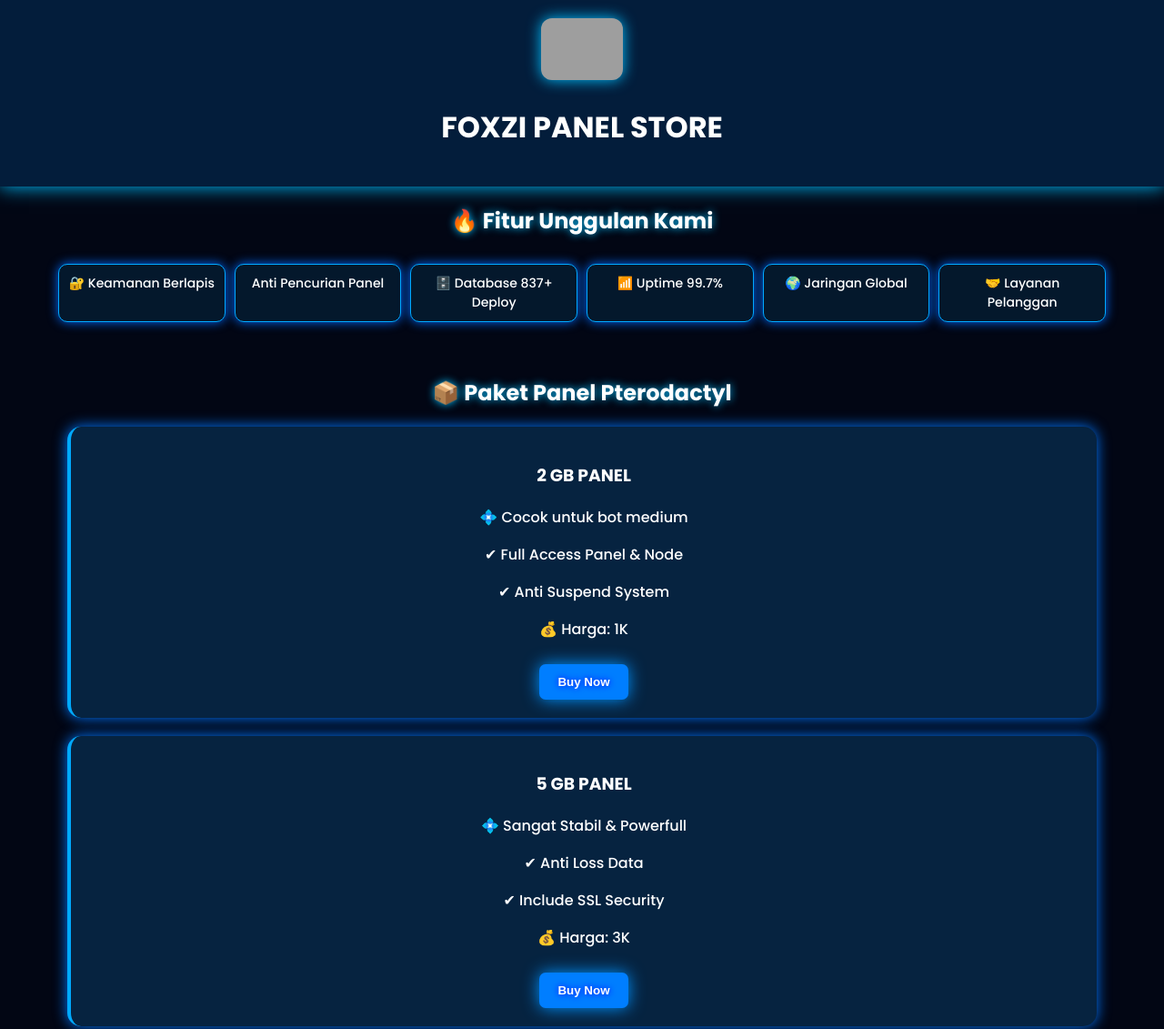
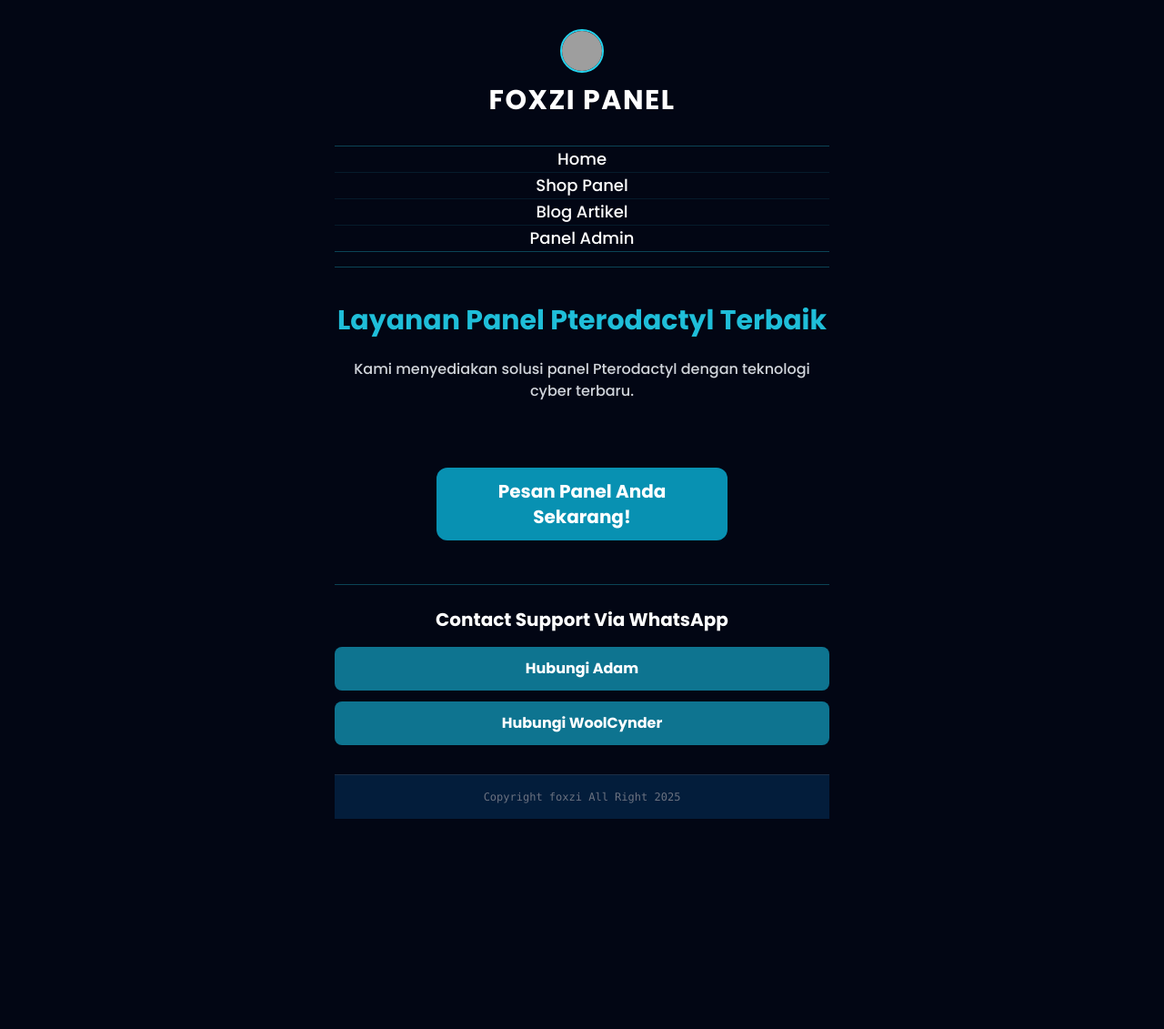
Before and after one commit to lisalisa122051-droid/PANEL-WEBSIE, a plain HTML site: page index.html in a window 1280 px wide. Shown: the top 1131 px of the page at 91% size. After the commit the page ends 916 px from the top, so only its background shows below. Drawn offline with nearby package versions, Linux system fonts and the light colour scheme; grey boxes are pictures that could not be loaded.

Commit message:
Update index.html

```diff
--- a/index.html
+++ b/index.html
@@ -1,82 +1,110 @@
 <!DOCTYPE html>
-<html lang="en">
+<html lang="id">
 <head>
     <meta charset="UTF-8">
     <meta name="viewport" content="width=device-width, initial-scale=1.0">
-<title>Foxzi Panel Pterodactyl Shop</title>
+    <title>Foxzi Cyber Panel Shop - Tampilan Mobile Vertikal</title>
+
+    <!-- Tailwind CSS -->
+    <script src="https://cdn.tailwindcss.com"></script>
+
+    <!-- Lucide Icons -->
+    <script src="https://unpkg.com/lucide@latest"></script>
+
+    <!-- Google Font -->
+    <link href="https://fonts.googleapis.com/css2?family=Inter:wght@400;600;700;800&display=swap" rel="stylesheet">
+
+    <!-- External CSS -->
     <link rel="stylesheet" href="style.css">
-<script src="script.js" defer></script>
 </head>
-<body>
 
-<header class="glow-header">
-  <img src="https://files.catbox.moe/9fienz.jpg" class="logo">
-  <h1>FOXZI PANEL STORE</h1>
+<body class="cyber-bg min-h-screen initial-load">
+
+    <div id="app" class="max-w-xl mx-auto p-4">
+
+        <!-- HEADER -->
+        <header class="flex flex-col justify-center items-center py-4 border-b border-cyan-400/30 mb-6">
+            <div class="flex flex-col items-center space-y-3 mb-4">
+                <img id="logo" src="https://files.catbox.moe/9fienz.jpg" class="h-12 w-12 rounded-full border-2 border-cyan-400 object-cover">
+                <h1 class="text-3xl font-extrabold text-neon uppercase tracking-wider text-center">FOXZI PANEL</h1>
+            </div>
+
+            <!-- NAV -->
+            <nav id="main-nav" class="flex flex-col text-lg font-medium w-full mt-4 border-t border-b border-cyan-400/30 divide-y divide-cyan-400/10">
+                <a href="#" onclick="showView('home')" class="nav-link">Home</a>
+                <a href="#" onclick="showShopWithDelay()" class="nav-link">Shop Panel</a>
+                <a href="#" onclick="showView('blog')" class="nav-link">Blog Artikel</a>
+                <a href="#" onclick="showView('admin')" class="nav-link">Panel Admin</a>
+            </nav>
         </header>
 
-<section class="features">
-  <h2>🔥 Fitur Unggulan Kami</h2>
-  <div class="feature-box">
-    <div><span>🔐</span> Keamanan Berlapis</div>
-    <div><span🛡️</span> Anti Pencurian Panel</div>
-    <div><span>🗄️</span> Database 837+ Deploy</div>
-    <div><span>📶</span> Uptime 99.7%</div>
-    <div><span>🌍</span> Jaringan Global</div>
-    <div><span>🤝</span> Layanan Pelanggan</div>
+        <!-- VIEWS -->
+        <main class="py-4">
+
+            <section id="loading-view" class="view hidden text-center p-10">
+                <div class="animate-spin inline-block w-10 h-10 border-4 border-cyan-500 border-t-transparent rounded-full mb-4"></div>
+                <p id="loading-message" class="text-xl text-cyan-400"></p>
+            </section>
+
+            <section id="home-view" class="view">
+                <h2 class="text-3xl font-bold mb-6 text-center text-cyan-400/90">Layanan Panel Pterodactyl Terbaik</h2>
+                <p class="text-center text-gray-300 mb-8">Kami menyediakan solusi panel Pterodactyl dengan teknologi cyber terbaru.</p>
+                <div id="features-list" class="grid grid-cols-1 gap-4 mb-10"></div>
+                <div class="text-center">
+                    <button onclick="showShopWithDelay()" class="glow-button max-w-xs mx-auto block px-8 py-3 rounded-xl bg-cyan-600 text-white font-bold text-xl hover:bg-cyan-500 transition duration-300">
+                        Pesan Panel Anda Sekarang!
+                    </button>
                 </div>
             </section>
 
-<section class="products">
-  <h2>📦 Paket Panel Pterodactyl</h2>
+            <section id="shop-view" class="view hidden">
+                <h2 class="text-3xl font-bold mb-6 text-neon">Etalase Panel Pterodactyl</h2>
+                <div id="product-list" class="grid grid-cols-1 gap-4"></div>
+            </section>
 
-  <div class="product-card" data-price="1K">
-    <h3>2 GB PANEL</h3>
-    <p>💠 Cocok untuk bot medium</p>
-    <p>✔ Full Access Panel & Node</p>
-    <p>✔ Anti Suspend System</p>
-    <p>💰 Harga: <span class="price">1K</span></p>
-    <button class="buy-btn" onclick="chooseWA('2GB - 1K')">Buy Now</button>
-  </div>
-
-  <div class="product-card" data-price="3K">
-    <h3>5 GB PANEL</h3>
-    <p>💠 Sangat Stabil & Powerfull</p>
-    <p>✔ Anti Loss Data</p>
-    <p>✔ Include SSL Security</p>
-    <p>💰 Harga: <span class="price">3K</span></p>
-    <button class="buy-btn" onclick="chooseWA('5GB - 3K')">Buy Now</button>
-  </div>
-
-  <div class="product-card" data-price="7K">
-    <h3>10 GB PANEL</h3>
-    <p>💠 High Performance Runtime</p>
-    <p>✔ Premium Infrastructure</p>
-    <p>✔ Extreme Stability</p>
-    <p>💰 Harga: <span class="price">7K</span></p>
-    <button class="buy-btn" onclick="chooseWA('10GB - 7K')">Buy Now</button>
-  </div>
-
-  <div class="product-card" data-price="10K">
-    <h3>UNLIMITED PANEL</h3>
-    <p>💠 Unlimited RAM & CPU</p>
-    <p>✔ Dedicated Security System</p>
-    <p>✔ Auto Scaling Resources</p>
-    <p>💰 Harga: <span class="price">10K</span></p>
-    <button class="buy-btn" onclick="chooseWA('UNLI - 10K')">Buy Now</button>
+            <section id="blog-view" class="view hidden">
+                <h2 class="text-3xl font-bold mb-6 text-neon">Blog & Artikel Teknologi</h2>
+                <div class="space-y-4">
+                    <article class="p-4 bg-gray-800/50 border border-gray-700 rounded-xl hover:border-cyan-400/70 transition duration-300">
+                        <h3 class="text-lg font-bold text-cyan-400 mb-1">Mengapa Pterodactyl Panel Adalah Pilihan Tepat?</h3>
+                        <p class="text-gray-400 mb-3 text-sm">Pelajari keunggulan Pterodactyl dibanding panel lain...</p>
+                    </article>
+                    <article class="p-4 bg-gray-800/50 border border-gray-700 rounded-xl hover:border-cyan-400/70 transition duration-300">
+                        <h3 class="text-lg font-bold text-cyan-400 mb-1">Tips Optimalisasi Uptime Server di Foxzi</h3>
+                        <p class="text-gray-400 mb-3 text-sm">Tips agar server berjalan 24/7...</p>
+                    </article>
                 </div>
             </section>
 
-<!-- WhatsApp Popup -->
-<div id="wa-popup" class="wa-popup">
-  <h3>Kirim via WhatsApp ke Admin?</h3>
-  <button onclick="sendWA(1)" class="wa-btn">WhatsApp Admin 1 (Adam)</button>
-  <button onclick="sendWA(2)" class="wa-btn">WhatsApp Admin 2 (WoolCynder)</button>
-  <button onclick="closePopup()" class="close-btn">Cancel</button>
+            <section id="admin-view" class="view hidden text-center p-8 bg-gray-800/50 rounded-xl border border-red-500/50">
+                <div class="text-6xl mb-4 text-red-500" data-lucide="shield-alert"></div>
+                <h2 class="text-2xl font-bold mb-3 text-red-400">Akses Dibatasi</h2>
+                <button onclick="showView('home')" class="mt-4 px-5 py-2 bg-gray-700 hover:bg-gray-600 rounded-lg">Kembali ke Home</button>
+            </section>
+
+        </main>
+
+        <!-- CONTACT -->
+        <section class="mt-8 pt-6 border-t border-cyan-400/30">
+            <h3 class="text-xl font-bold mb-4 text-neon text-center">Contact Support Via WhatsApp</h3>
+            <div class="flex flex-col space-y-3">
+                <button onclick="showAdminConfirmation('Adam', '6287710238940')" class="glow-button flex items-center justify-center space-x-2 w-full px-6 py-3 bg-cyan-700 hover:bg-cyan-600 text-white rounded-lg font-semibold">
+                    <span>Hubungi Adam</span>
+                </button>
+                <button onclick="showAdminConfirmation('WoolCynder', '6283130830451')" class="glow-button flex items-center justify-center space-x-2 w-full px-6 py-3 bg-cyan-700 hover:bg-cyan-600 text-white rounded-lg font-semibold">
+                    <span>Hubungi WoolCynder</span>
+                </button>
+            </div>
+        </section>
+
+        <footer class="mt-8 pt-4 pb-4 text-center text-gray-500 text-xs border-t border-gray-700/50">
+            <p class="text-neon/70 font-mono">Copyright foxzi All Right 2025</p>
+        </footer>
+
     </div>
 
-<footer>
-  <p>© 2025 Copyright Foxzi | All Rights Reserved</p>
-</footer>
+    <!-- External JS -->
+    <script src="script.js"></script>
 
 </body>
 </html>
```
Lines whose indentation alone changed are shown as unchanged.
